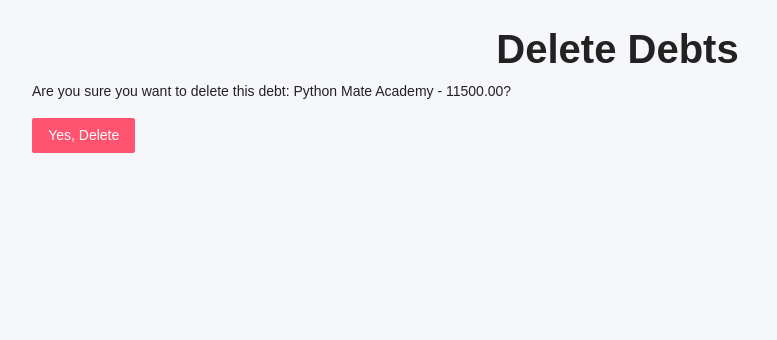
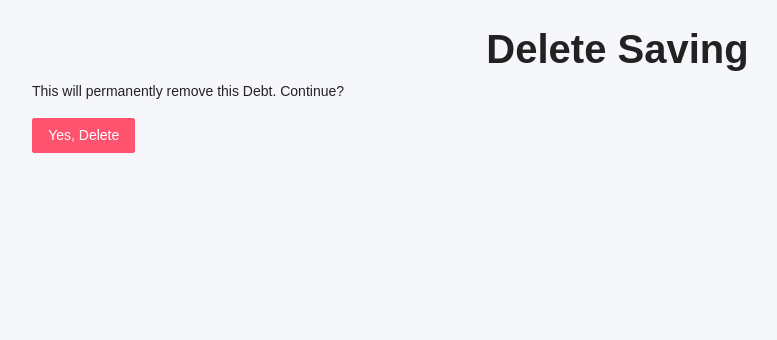
Before and after one commit to MarcinDJacz/Complete_Financial_Planner, a Django app: page /planner/debt/3/delete/ in a window 1280 px wide. Shown: the part 87-427 px from the top of the page, without its empty margins (40-817 px from the left). Run offline with Django 5.2, Linux system fonts and the light colour scheme; a user stored in the database is signed in; data comes from the database, SQL or seed files in the repository; both versions use the stored data as it was after the commit; some libraries are stand-ins or nearby versions; some web fonts are replaced.

Commit message:
feat: unify delete confirmation with shared mixin and template
added ConfirmDeleteMixin to centralize delete confirmation context. created common/confirm_delete.html template. Updated Operation, Saving, Debt, Portfolio, Instrument and Message DeleteViews to use mixin. Remove duplicated confirm delete templates

```diff
--- /dev/null
+++ b/planner/mixins.py
@@ -0,0 +1,29 @@
+from django.urls import reverse
+
+
+class ConfirmDeleteMixin:
+    """
+    One view of delete
+    """
+    template_name = "planner/common/confirm_delete.html"
+    confirm_title = None
+    confirm_message = None
+
+    def get_confirm_title(self):
+        if self.confirm_title:
+            return self.confirm_title
+        model_name = self.model._meta.verbose_name.title()
+        return f"Delete {model_name}"
+
+    def get_confirm_message(self):
+        if self.confirm_message:
+            return self.confirm_message
+        return f'Are you sure you want to delete "{self.get_object()}"?'
+
+    def get_context_data(self, **kwargs):
+        ctx = super().get_context_data(**kwargs)
+        ctx.update({
+            "title": self.get_confirm_title(),
+            "message": self.get_confirm_message()
+        })
+        return ctx
--- a/planner/views.py
+++ b/planner/views.py
@@ -10,6 +10,7 @@ from .forms import UserSettingsForm, InstrumentCreationForm, PortfoliosCreationF
     FamilySettingsForm, SavingsCreationForm, OperationSearchForm, ContactMessageForm, OperationCreateForm, \
     CustomUserCreationForm
 from .utils import get_family_graph
+from .mixins import ConfirmDeleteMixin
 
 
 @login_required
@@ -116,10 +117,11 @@ class OperationsCreateView(LoginRequiredMixin, generic.CreateView):
         return kwargs
 
 
-class OperationsDeleteView(LoginRequiredMixin, generic.DeleteView):
+class OperationsDeleteView(ConfirmDeleteMixin, LoginRequiredMixin, generic.DeleteView):
     model = Operation
     fields = '__all__'
-    template_name = "planner/operations_format_confirm_delete.html"
+    confirm_title = "Delete operation"
+    confirm_message = "This will permanently remove the operation. Continue?"
     success_url = reverse_lazy('planner:operations')
 
 
@@ -188,10 +190,12 @@ class MessageDetailView(LoginRequiredMixin, generic.DetailView):
         return obj
 
 
-class MessagesDeleteView(LoginRequiredMixin, generic.DeleteView):
+class MessagesDeleteView(ConfirmDeleteMixin, LoginRequiredMixin, generic.DeleteView):
     model = ContactMessage
     fields = '__all__'
-    template_name = "planner/message_format_confirm_delete.html"
+    #template_name = "planner/message_format_confirm_delete.html"
+    confirm_title = "Delete message"
+    confirm_message = "This will permanently remove this message. Continue?"
     success_url = reverse_lazy('planner:messages_list')
 
 
@@ -221,10 +225,11 @@ class SavingsUpdateView(LoginRequiredMixin, generic.UpdateView):
     template_name = "planner/savings_update_form.html"
 
 
-class SavingsDeleteView(LoginRequiredMixin, generic.DeleteView):
+class SavingsDeleteView(ConfirmDeleteMixin, LoginRequiredMixin, generic.DeleteView):
     model = Savings
     fields = '__all__'
-    template_name = "planner/savings_format_confirm_delete.html"
+    confirm_title = "Delete Saving"
+    confirm_message = "This will permanently remove this Saving. Continue?"
     success_url = reverse_lazy('planner:savings_and_debts')
 
 
@@ -235,10 +240,11 @@ class DebtsCreateView(LoginRequiredMixin, generic.CreateView):
     template_name = "planner/debts_create_form.html"
 
 
-class DebtsDeleteView(LoginRequiredMixin, generic.DeleteView):
+class DebtsDeleteView(ConfirmDeleteMixin, LoginRequiredMixin, generic.DeleteView):
     model = Debt
     fields = '__all__'
-    template_name = "planner/debts_format_confirm_delete.html"
+    confirm_title = "Delete Saving"
+    confirm_message = "This will permanently remove this Debt. Continue?"
     success_url = reverse_lazy('planner:savings_and_debts')
 
 
@@ -262,10 +268,11 @@ class PortfoliosCreateView(LoginRequiredMixin, generic.CreateView):
     template_name = "planner/portfolios_create_form.html"
 
 
-class PortfoliosDeleteView(LoginRequiredMixin, generic.DeleteView):
+class PortfoliosDeleteView(ConfirmDeleteMixin, LoginRequiredMixin, generic.DeleteView):
     model = Portfolio
     fields = '__all__'
-    template_name = "planner/portfolio_format_confirm_delete.html"
+    confirm_title = "Delete Portfolio"
+    confirm_message = "This will permanently remove this Portfolio with all data connected. Continue?"
     success_url = reverse_lazy('planner:portfolios_list')
 
 
@@ -284,10 +291,11 @@ class InstrumentCreateView(LoginRequiredMixin, generic.CreateView):
     template_name = "planner/instrument_create_form.html"
 
 
-class InstrumentDeleteView(LoginRequiredMixin, generic.DeleteView):
+class InstrumentDeleteView(ConfirmDeleteMixin, LoginRequiredMixin, generic.DeleteView):
     model = Instrument
     fields = '__all__'
-    template_name = "planner/instrument_format_confirm_delete.html"
+    confirm_title = "Delete Instrument"
+    confirm_message = "This will permanently remove this Instrument. Continue?"
     success_url = reverse_lazy('planner:portfolios_list')
 
 
--- a/templates/planner/savings_format_confirm_delete.html
+++ b/templates/planner/common/confirm_delete.html
@@ -1,8 +1,8 @@
 {%  extends 'base.html' %}
+
 {% block content %}
-<h1>Delete Savings</h1>
-<p>Are you sure you want to delete this saving: {{ savings }}?</p>
-
+<h1>{{ title }}</h1>
+<p>{{ message }}</p>
 <form action="" method="POST">
   {% csrf_token %}
   <input class="btn btn-danger" type="submit" value="Yes, Delete"/>
--- a/templates/planner/debts_format_confirm_delete.html
+++ /dev/null
@@ -1,10 +0,0 @@
-{%  extends 'base.html' %}
-{% block content %}
-<h1>Delete Debts</h1>
-<p>Are you sure you want to delete this debt: {{ debt }}?</p>
-
-<form action="" method="POST">
-  {% csrf_token %}
-  <input class="btn btn-danger" type="submit" value="Yes, Delete"/>
-</form>
-{% endblock %}
```
Also changed, not shown: templates/planner/instrument_format_confirm_delete.html (deleted, +0 -10 lines), templates/planner/message_format_confirm_delete.html (deleted, +0 -10 lines), templates/planner/operations_format_confirm_delete.html (deleted, +0 -10 lines), templates/planner/portfolio_format_confirm_delete.html (deleted, +0 -11 lines), db.sqlite3.
